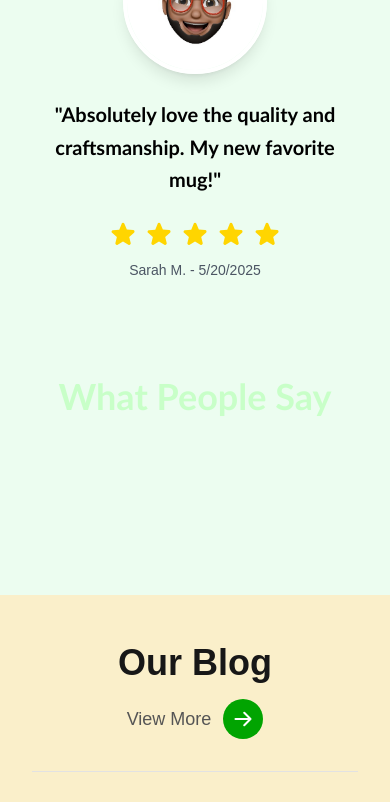
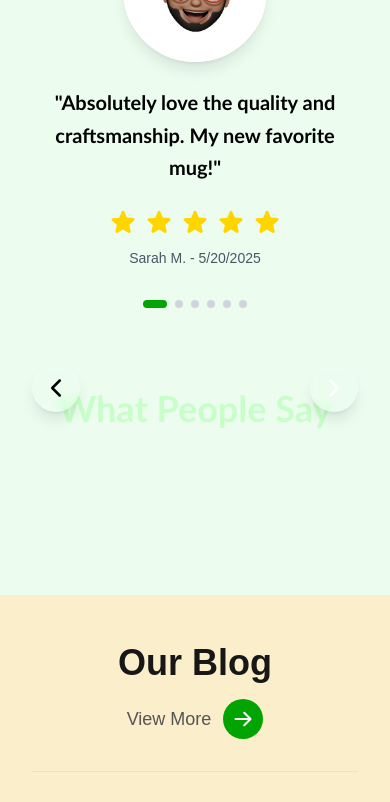
Before and after one commit to M0hammedHaris/mud_potter, a Next.js app: page / in a window 390 px wide. Shown: the part 7021-7823 px from the top of the page. Built offline with nearby package versions, Linux system fonts and the light colour scheme.

Commit message:
feat: add swipe functionality and mobile navigation buttons to CustomerReviews component

```diff
--- a/src/components/customer-reviews.tsx
+++ b/src/components/customer-reviews.tsx
@@ -54,6 +54,8 @@ const mockReviews = [
 
 const CustomerReviews = () => {
   const [currentReviewIndex, setCurrentReviewIndex] = useState(0);
+  const [touchStart, setTouchStart] = useState<number | null>(null);
+  const [touchEnd, setTouchEnd] = useState<number | null>(null);
 
   const handleNextReview = () => {
     setCurrentReviewIndex((prevIndex) => (prevIndex + 1) % mockReviews.length);
@@ -61,6 +63,32 @@ const CustomerReviews = () => {
 
   const handlePrevReview = () => {
     setCurrentReviewIndex((prevIndex) => (prevIndex - 1 + mockReviews.length) % mockReviews.length);
+  };
+
+  // Touch handlers for swipe functionality
+  const minSwipeDistance = 50;
+
+  const onTouchStart = (e: React.TouchEvent) => {
+    setTouchEnd(null);
+    setTouchStart(e.targetTouches[0].clientX);
+  };
+
+  const onTouchMove = (e: React.TouchEvent) => {
+    setTouchEnd(e.targetTouches[0].clientX);
+  };
+
+  const onTouchEnd = () => {
+    if (!touchStart || !touchEnd) return;
+
+    const distance = touchStart - touchEnd;
+    const isLeftSwipe = distance > minSwipeDistance;
+    const isRightSwipe = distance < -minSwipeDistance;
+
+    if (isLeftSwipe) {
+      handleNextReview();
+    } else if (isRightSwipe) {
+      handlePrevReview();
+    }
   };
 
   const currentReview = mockReviews[currentReviewIndex];
@@ -73,18 +101,37 @@ const CustomerReviews = () => {
     >
       <div className="max-w-6xl w-full flex flex-col items-center gap-8 md:gap-12 relative">
 
+        {/* Mobile Previous Button - Bottom Left */}
+        <div className="absolute left-4 bottom-4 block md:hidden z-20">
+          <button
+            aria-label="Previous review"
+            onClick={handlePrevReview}
+            className="p-3 bg-[var(--review-nav-button-bg)]/70 backdrop-blur-sm rounded-full hover:bg-[var(--review-nav-button-bg)]/90 transition-all duration-200 shadow-lg min-w-[44px] min-h-[44px] flex items-center justify-center"
+          >
+            <svg xmlns="http://www.w3.org/2000/svg" fill="none" viewBox="0 0 24 24" strokeWidth={2.5} stroke="currentColor" className="w-6 h-6 text-black">
+              <path strokeLinecap="round" strokeLinejoin="round" d="M15.75 19.5 8.25 12l7.5-7.5" />
+            </svg>
+          </button>
+        </div>
+
+        {/* Desktop Previous Button */}
         <div className="absolute left-0 top-1/2 -translate-y-1/2 hidden md:block -ml-2 sm:-ml-4 md:-ml-6 lg:-ml-10 xl:-ml-16 z-20">
           <button
             aria-label="Previous review"
-            onClick={handlePrevReview} // Added onClick handler
-            className="p-3 bg-[var(--review-nav-button-bg)]/50 rounded-l-xl rounded-r-none hover:bg-[var(--review-nav-button-bg)]/75 transition-colors"
+            onClick={handlePrevReview}
+            className="p-3 bg-[var(--review-nav-button-bg)]/50 rounded-l-xl rounded-r-none hover:bg-[var(--review-nav-button-bg)]/75 transition-colors min-w-[44px] min-h-[44px] flex items-center justify-center"
           >
             <svg xmlns="http://www.w3.org/2000/svg" fill="none" viewBox="0 0 24 24" strokeWidth={2.5} stroke="currentColor" className="w-6 h-10 text-black">
               <path strokeLinecap="round" strokeLinejoin="round" d="M15.75 19.5 8.25 12l7.5-7.5" />
             </svg>
           </button>
         </div>
-        <div className="flex flex-col items-center text-center z-10 px-4">
+        <div
+          className="flex flex-col items-center text-center z-10 px-4"
+          onTouchStart={onTouchStart}
+          onTouchMove={onTouchMove}
+          onTouchEnd={onTouchEnd}
+        >
           <Image
             src={currentReview.avatar} // Use dynamic avatar
             alt={`${currentReview.customerName}\'s photo`} // Dynamic alt text
@@ -108,13 +155,43 @@ const CustomerReviews = () => {
             ))}
           </div>
           <p className="text-sm text-gray-600 mt-1 mb-8">{currentReview.customerName} - {new Date(currentReview.date).toLocaleDateString()}</p> {/* Added customer name and date */}
+
+          {/* Mobile Review Indicators */}
+          <div className="flex justify-center gap-2 mb-4 md:hidden">
+            {mockReviews.map((_, index) => (
+              <button
+                key={index}
+                onClick={() => setCurrentReviewIndex(index)}
+                className={`w-2 h-2 rounded-full transition-all duration-200 ${
+                  index === currentReviewIndex
+                    ? 'bg-primary w-6'
+                    : 'bg-gray-300 hover:bg-gray-400'
+                }`}
+                aria-label={`Go to review ${index + 1}`}
+              />
+            ))}
+          </div>
         </div>
 
+        {/* Mobile Next Button - Bottom Right */}
+        <div className="absolute right-4 bottom-4 block md:hidden z-20">
+          <button
+            aria-label="Next review"
+            onClick={handleNextReview}
+            className="p-3 bg-primary/70 backdrop-blur-sm rounded-full hover:bg-primary/90 transition-all duration-200 shadow-lg min-w-[44px] min-h-[44px] flex items-center justify-center"
+          >
+            <svg xmlns="http://www.w3.org/2000/svg" fill="none" viewBox="0 0 24 24" strokeWidth={2.5} stroke="currentColor" className="w-6 h-6 text-white">
+              <path strokeLinecap="round" strokeLinejoin="round" d="m8.25 4.5 7.5 7.5-7.5 7.5" />
+            </svg>
+          </button>
+        </div>
+
+        {/* Desktop Next Button */}
         <div className="absolute right-0 top-1/2 -translate-y-1/2 hidden md:block -mr-2 sm:-mr-4 md:-mr-6 lg:-mr-10 xl:-mr-16 z-20">
           <button
             aria-label="Next review"
-            onClick={handleNextReview} // Added onClick handler
-            className="p-3 bg-primary rounded-r-xl rounded-l-none hover:bg-opacity-80 transition-colors"
+            onClick={handleNextReview}
+            className="p-3 bg-primary rounded-r-xl rounded-l-none hover:bg-opacity-80 transition-colors min-w-[44px] min-h-[44px] flex items-center justify-center"
           >
             <svg xmlns="http://www.w3.org/2000/svg" fill="none" viewBox="0 0 24 24" strokeWidth={2.5} stroke="currentColor" className="w-6 h-10 text-white">
               <path strokeLinecap="round" strokeLinejoin="round" d="m8.25 4.5 7.5 7.5-7.5 7.5" />
```
